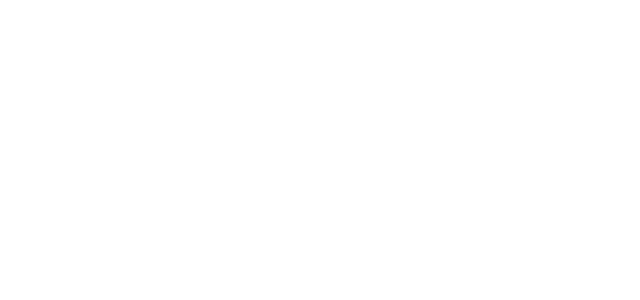
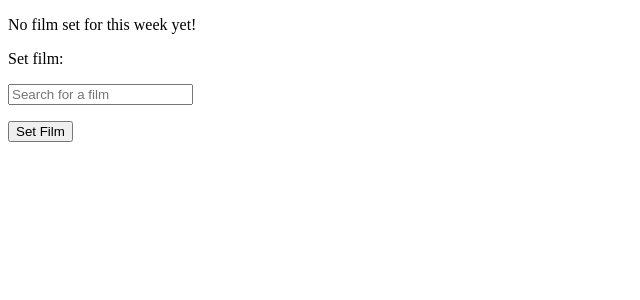
Before and after one commit to EgleKat/Film-club-discord-bot, a SvelteKit app: page / in a window 1280 px wide. Shown: the top 300 px of the page, without its empty margins (0-640 px from the left). Built offline with nearby package versions, Linux system fonts and the light colour scheme.

Commit message:
Query OMDB API

```diff
--- /dev/null
+++ b/src/lib/FilmCard.svelte
@@ -0,0 +1,10 @@
+<script lang="ts">
+    import type { Film } from "@prisma/client"
+
+    export let film: Film
+</script>
+
+<article>
+    <h1>{film.title}</h1>
+    <p>{film.description}</p>
+</article>
--- a/src/routes/+page.svelte
+++ b/src/routes/+page.svelte
@@ -1,7 +1,54 @@
 <svelte:head>
-    <title>Discord App</title>
+    <title>North Pole Film Club</title>
 </svelte:head>
 
+
+<script lang="ts">
+    import FilmCard from '$lib/FilmCard.svelte'
+    import type { OmdbFilm } from '$lib/types';
+    import type { Film } from '@prisma/client'
+    import { debounce } from 'lodash';
+
+    export let data: { currentFilm?: Film }
+
+    let autoCompleteList: HTMLUListElement;
+
+    const searchFilm = debounce((e: Event) => {
+        e.preventDefault()
+        const input = e.target as HTMLInputElement;
+        const title = input.value
+        fetch(`/api/v1/omdb?type=movie&s=${encodeURIComponent(title)}`, { method: 'GET' })
+            .then(res => res.json())
+            .then(filmData => {
+                autoCompleteList.innerHTML = ''
+                autoCompleteList.append(...filmData.Search.map((film: OmdbFilm) => {
+                    const li = document.createElement('li')
+                    li.textContent = film.Title
+                    li.addEventListener('click', () => {
+                        input.value = film.Title
+                    })
+                    return li
+                }))
+            })
+    }, 500)
+</script>
+
 <main>
+    {#if data.currentFilm }
+        This weeks film: <FilmCard film={data.currentFilm} />
+    {:else}
+        <p>
+            No film set for this week yet!
+        </p>
+    {/if}
+    <p>
+    Set film:
+    <form>
+        <!--Searches a film database for film suggestions-->
+        <input type="text" placeholder="Search for a film" on:input={searchFilm} />
+        <ul bind:this={autoCompleteList}>
 
+        </ul>
+        <button type="submit">Set Film</button>
+    </form>
 </main>
--- /dev/null
+++ b/src/routes/api/v1/omdb/+server.ts
@@ -0,0 +1,8 @@
+import { env } from "$env/dynamic/private";
+import { json, type RequestHandler } from "@sveltejs/kit";
+
+export const GET: RequestHandler = async (request) => {
+    if (env.OMDB_API_KEY === undefined) throw new Error("OMDB_API_KEY is not defined");
+    const query = await fetch(`https://www.omdbapi.com/?apikey=${env.OMDB_API_KEY}&${request.url.searchParams.toString()}`);
+    return json(await query.json());
+}
```
Also changed, not shown: package.json (+5 -3 lines), src/lib/types.ts (+6 -3 lines), 1 other file (tests, documents, lock files or other folders).
